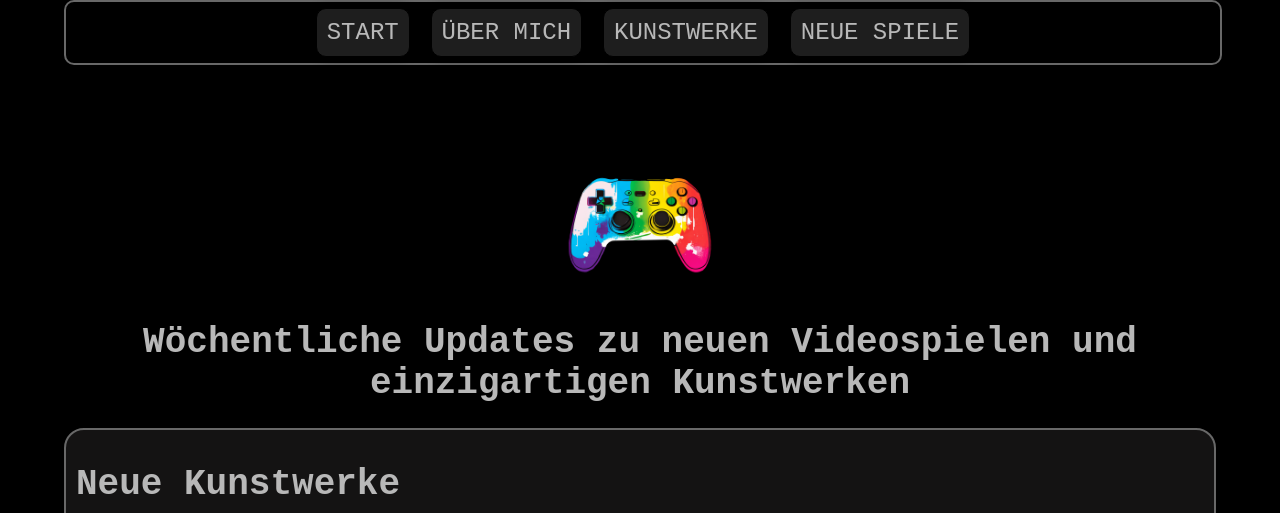
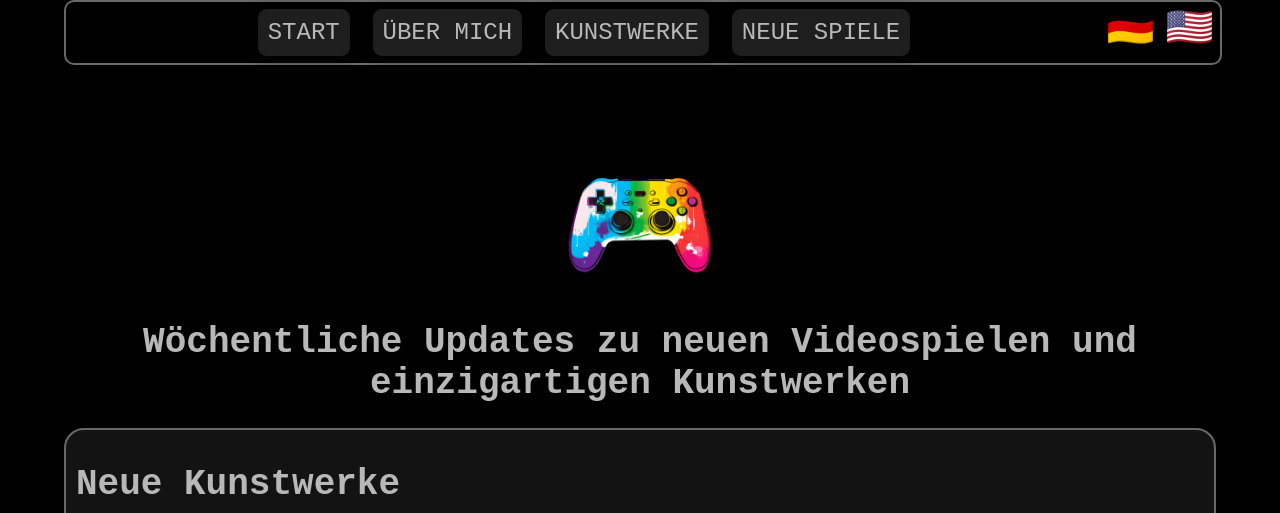
Before and after one commit to TwentiesFour/letszockde, a plain HTML site: page index.html in a window 1280 px wide. Shown: the top 513 px of the page. Drawn offline with Linux system fonts and the light colour scheme.

Commit message:
add lang

```diff
--- a/index.html
+++ b/index.html
@@ -44,7 +44,9 @@
                     <a href="/post/woche2/index.html">WOCHE 2</a>
                 </div>
         </div>
-    </nav>
+        <a href="https://letszock.com"><img src="/img/us.png" alt="twitter" class="lang" target="_blank"></a>
+        <a href="https://letszock.de"><img src="/img/de.png" alt="twitter" class="lang" target="_blank"></a>
+      </nav>
 
     <header>
         <br>
--- a/style.css
+++ b/style.css
@@ -115,10 +115,10 @@ button {
     margin-bottom: 2%;
 }
 
-.darkmodeimg {
+.lang {
     padding: 7px;
     width: 45px;
-    border-radius: 100%;
+    border-radius: 10px;
     float: right;
 }
 
```
Also changed, not shown: img/de.png (added), img/us.png (added).
